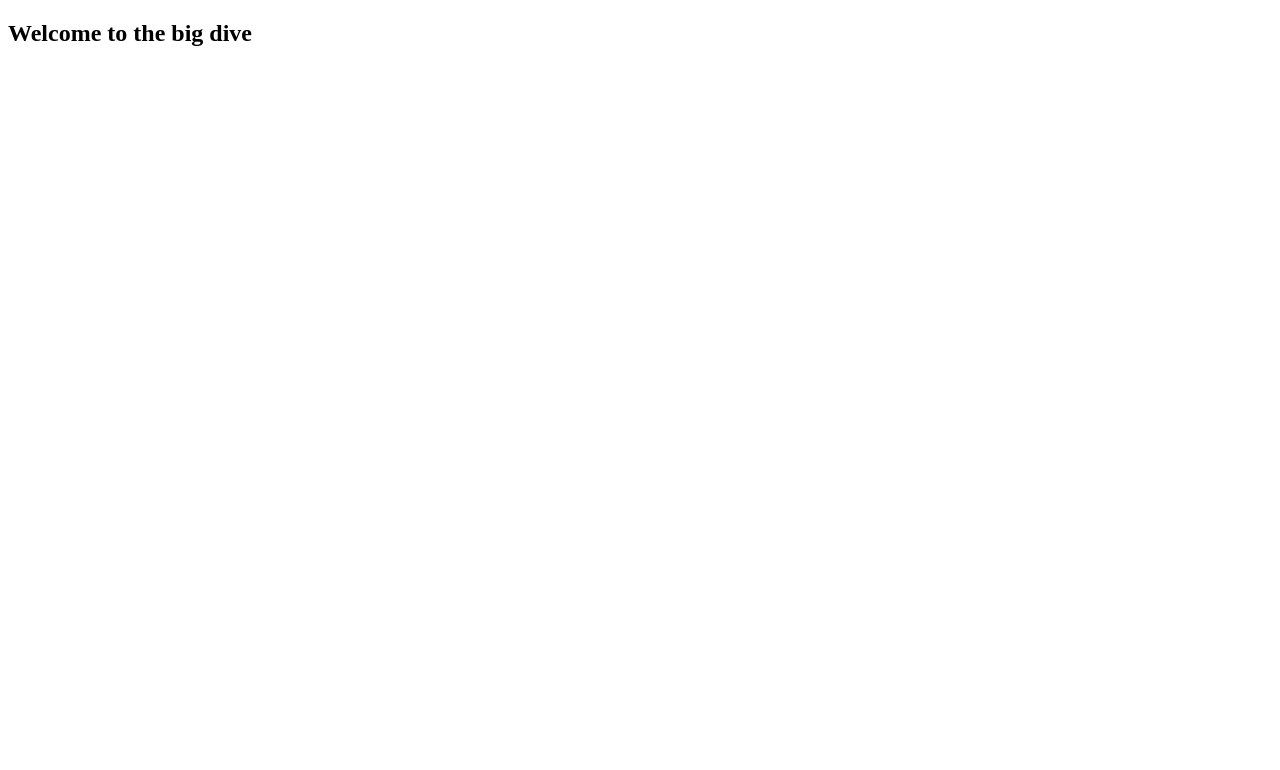
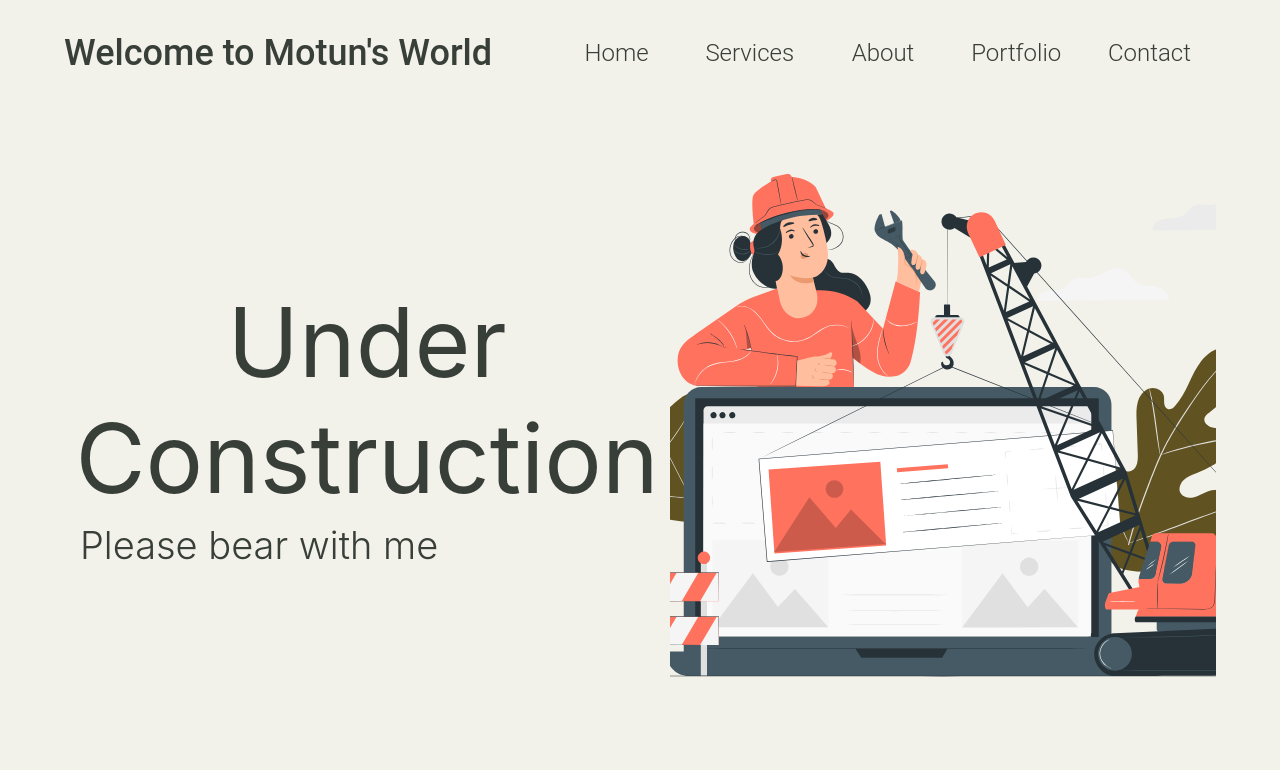
Before and after one commit to Motunblue/motun.github.io, a plain HTML site: page index.html in a window 1280 px wide. Drawn offline with Linux system fonts and the light colour scheme.

Commit message:
Some update

```diff
--- /dev/null
+++ b/css/index.css
@@ -0,0 +1,84 @@
+body {
+    color: #383E38;
+    text-align: center;
+    font-family: Roboto;
+    font-style: normal;
+    line-height: normal;
+    margin-left: 64px;
+    margin-right: 64px;
+    margin-top: 32px;
+    background: #F2F1EA;
+}
+
+header {
+    display: flex;
+    width: 100%;
+    align-items: center;
+    flex-shrink: 0;
+    margin-bottom: 100px;
+}
+.name {
+    display: flex;
+    align-items: center;
+    flex: 1 0 0;
+    margin: 0;
+}
+.name h4 {
+    font-size: 36px;
+    font-weight: 500;
+    margin: 0;
+}
+.profile {
+    display: flex;
+    width: 666px;
+    justify-content: flex-end;
+    align-items: center;
+    flex-shrink: 0;
+}
+.profile-link {
+    display: flex;
+    justify-content: center;
+    align-items: center;
+    flex: 1 0 0;
+}
+.profile-link h6 {
+    font-size: 24px;
+    font-weight: 300;
+    margin: 0;
+}
+.construction {
+    display: flex;
+    justify-content: center;
+    align-items: center;
+    margin: 30px 0px;
+}
+.construction-text {
+    font-family: inter;
+    display: inline-flex;
+    flex-direction: column;
+    justify-content: center;
+    align-items: flex-start;
+    gap: 6px;
+}
+.construction-text .element-1 {
+    font-size: 96px;
+    font-weight: 400;
+    margin: 0;
+}
+.construction-text .element-2 {
+    font-size: 38px;
+    font-weight: 300;
+    margin: 0 16px;
+}
+
+.construction-image {
+    width: 800.939px;
+    height: 503.436px;
+    background-image: url("../assest/pana.svg");
+    background-size: cover;
+    background-position: center;
+}
+
+footer {
+    height: 60px;
+}
--- a/index.html
+++ b/index.html
@@ -1,9 +1,27 @@
 <!DOCTYPE html>
 <html lang="en">
   <head>
-    <title>Motunrayo - Portifolio</title>
+    <title>Motunrayo - Portfolio</title>
+    <link rel="stylesheet" href="../css/index.css">
   </head>
   <body>
-    <h2>Welcome to the big dive</h2>
+    <header>
+      <div class="name"><h4>Welcome to Motun's World</h4></div>
+      <div class="profile">
+        <div class="profile-link"><h6>Home</h6></div>
+        <div class="profile-link"><h6>Services</h6></div>
+        <div class="profile-link"><h6>About</h6></div>
+        <div class="profile-link"><h6>Portfolio</h6></div>
+        <div class="profile-link"><h6>Contact</h6></div>
+      </div>
+    </header>
+    <div class="construction">
+      <div class="construction-text">
+        <p class="element-1">Under Construction</p>
+        <p class="element-2">Please bear with me</p>
+      </div>
+      <div class="construction-image"></div>
+    </div>
+    <footer></footer>
   </body>
 </html>
```
Also changed, not shown: assest/pana.svg (added), 1 other file.
